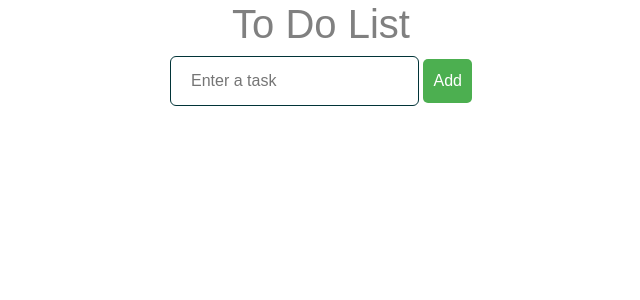
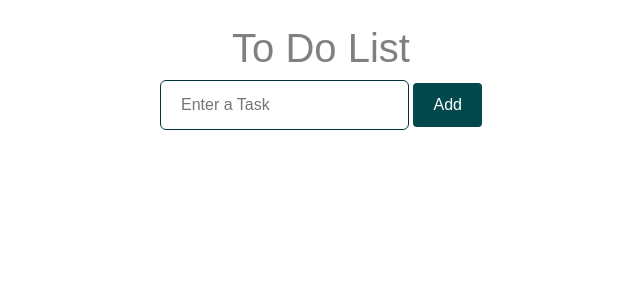
Before and after one commit to applewjr/heroku_apps, a Flask app: page /task_mysql in a window 1280 px wide. Shown: the part 69-369 px from the top of the page, without its empty margins (319-959 px from the left). Run offline with Flask 2, Linux system fonts and the light colour scheme; data that the repository does not hold is empty; parts of the project's set-up code (start-up, migrations or seed data) failed here and were passed over.

Commit message:
main page movement

```diff
--- a/templates/base.html
+++ b/templates/base.html
@@ -34,10 +34,11 @@
                 <a class="dropdown-item" href="/common_denominator">Common Denominator</a>
                 <a class="dropdown-item" href="/any_word">Any Word Finder</a>
                 <div class="dropdown-divider"></div>
-                <a class="dropdown-item" href="/high_score">High Score (MySQL)</a>
                 <a class="dropdown-item" href="/task_mysql">To Do List (MySQL)</a>
                 <a class="dropdown-item" href="/task_db">Task List (SQLite)</a>
                 <a class="dropdown-item" href="/dogs">Dog Counter</a>
+                <div class="dropdown-divider"></div>
+                <a class="dropdown-item" href="/high_score">High Score (MySQL)</a>
                 <a class="dropdown-item" href="/quill">Text Editor (Test)</a>
               </div>
             </li>
--- a/templates/task.html
+++ b/templates/task.html
@@ -15,7 +15,7 @@
         .delete-button {
             background: none;
             border: none;
-            color: red;
+            color: rgb(163, 74, 74);
             cursor: pointer;
             font-size: 12px;
             font-weight: bold;
@@ -24,28 +24,16 @@
         }
 
         .edit-button {
-            color: blue;
-        }
-
-        .add-button {
-            background-color: #4CAF50;
-            color: white;
-            border: none;
-            padding: 10px;
-            border-radius: 5px;
-            cursor: pointer;
-        }
-
-        .add-button:hover {
-            background-color: #45a049;
+            color: #011ea0;
         }
     </style>
 </head>
 <body>
+    <br>
     <h1>To Do List</h1>
     <form action="/add_task" method="POST">
-        <input type="text" name="task" placeholder="Enter a task">
-        <button class="add-button" type="submit">Add</button>
+        <input type="text" name="task" placeholder="Enter a Task">
+        <input type="submit" value="Add">
     </form>
     <br>
     <ul>
```
Also changed, not shown: templates/index.html (+9 -5 lines), app.py (line endings or trailing spaces).
